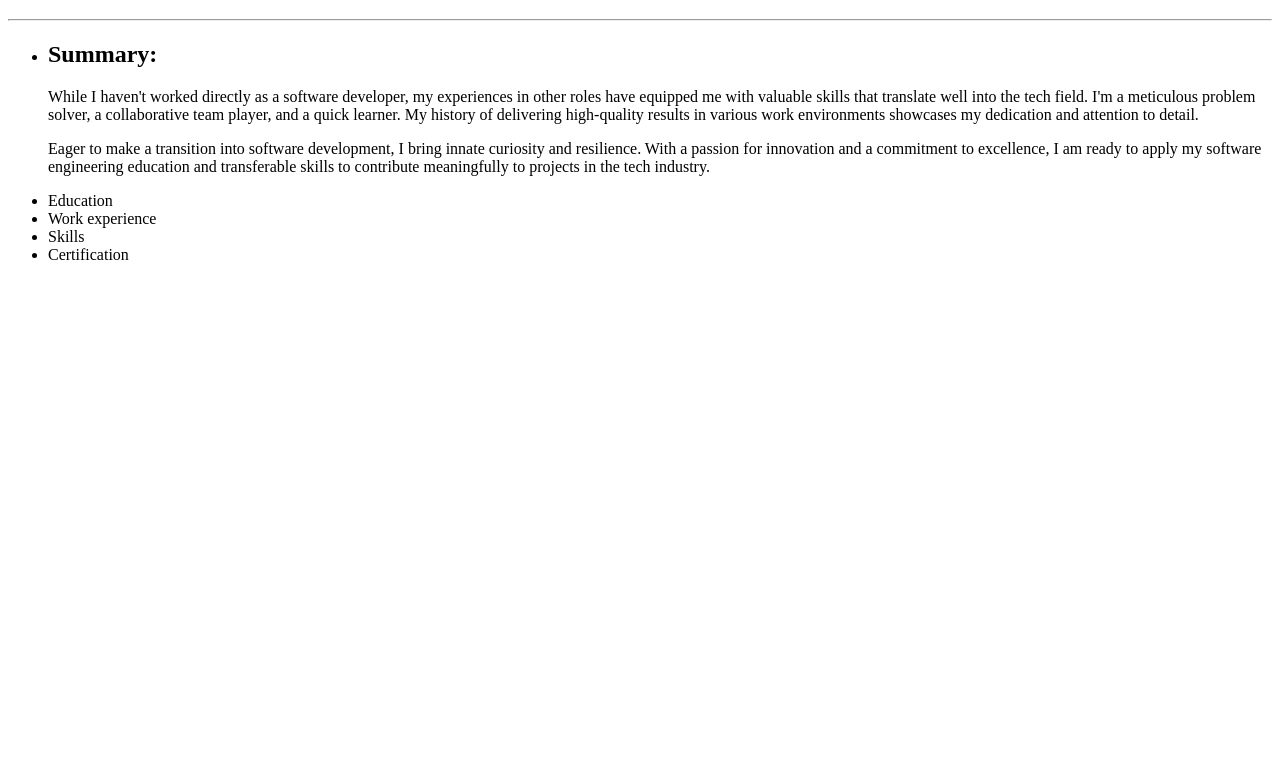
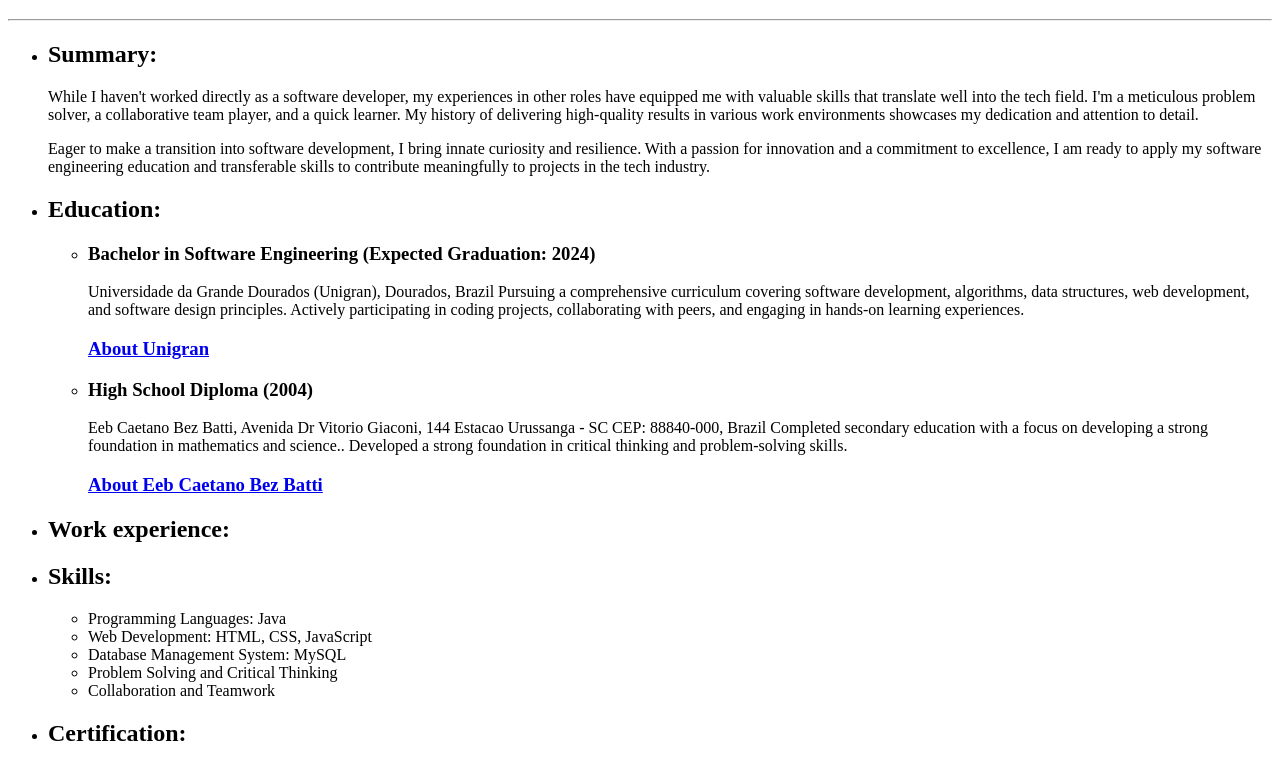
Before and after one commit to dirlei12/MyResume, a plain HTML site: page index.html in a window 1280 px wide. Shown: the part 61-828 px from the top of the page. Before the commit the page ends 800 px from the top, so only its background shows below. Drawn offline with Linux system fonts and the light colour scheme.

Commit message:
skills, education, summary

```diff
--- a/index.html
+++ b/index.html
@@ -23,10 +23,46 @@
             for innovation and a commitment to excellence, I am ready to apply my software engineering education and
             transferable skills to contribute meaningfully to projects in the tech industry.</p>
 
-        <li>Education</li>
-        <li>Work experience</li>
-        <li>Skills</li>
-        <li>Certification</li>
+        <li>
+            <h2>Education:</h2>
+        </li>
+        <ul>
+            <li>
+                <h3>Bachelor in Software Engineering (Expected Graduation: 2024)</h3>
+            </li>
+            <p>Universidade da Grande Dourados (Unigran), Dourados, Brazil
+                Pursuing a comprehensive curriculum covering software development, algorithms, data structures, web
+                development, and software design principles.
+                Actively participating in coding projects, collaborating with peers, and engaging in hands-on learning
+                experiences.</p>
+            <h3><a href="https://www.unigran.br/">About Unigran</a></h3>
+            <li>
+                <h3>High School Diploma (2004)</h3>
+            </li>
+            <p>Eeb Caetano Bez Batti, Avenida Dr Vitorio Giaconi, 144 Estacao Urussanga - SC CEP: 88840-000, Brazil
+                Completed secondary education with a focus on developing a strong foundation in mathematics and
+                science..
+                Developed a strong foundation in critical thinking and problem-solving skills.</p>
+
+            <h3><a href="https://www.instagram.com/escolacaetano">About Eeb Caetano Bez Batti </a></h3>
+        </ul>
+
+        <li><h2>Work experience:</h2></li>
+        <li><h2>Skills:</h2></li>
+        <ul>
+            <li>Programming Languages: Java</li>
+            <li>Web Development: HTML, CSS, JavaScript</li>
+            <li>Database Management System: MySQL</li>
+            <li>Problem Solving and Critical Thinking</li>
+            <li>Collaboration and Teamwork</li>
+        </ul>
+
+
+
+
+
+
+        <li><h2>Certification:</h2></li>
     </ul>
 </body>
 
```
